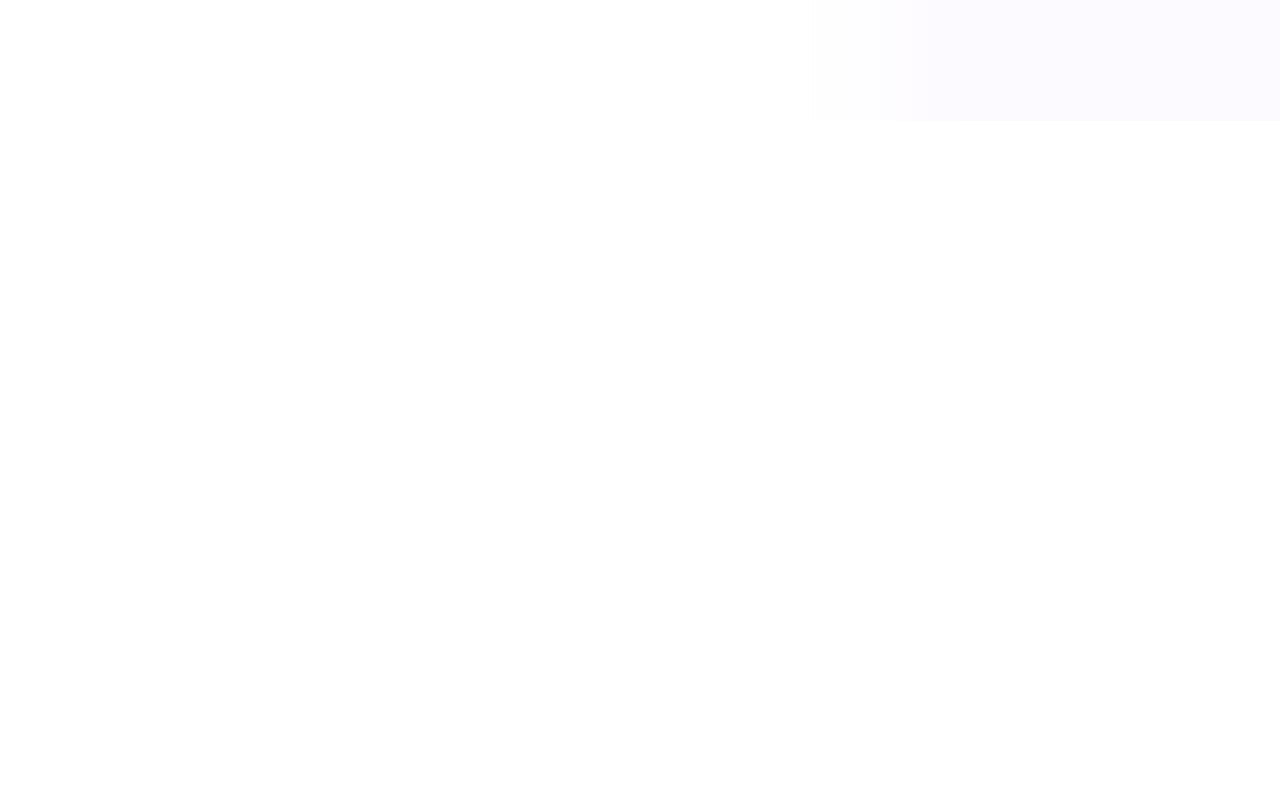
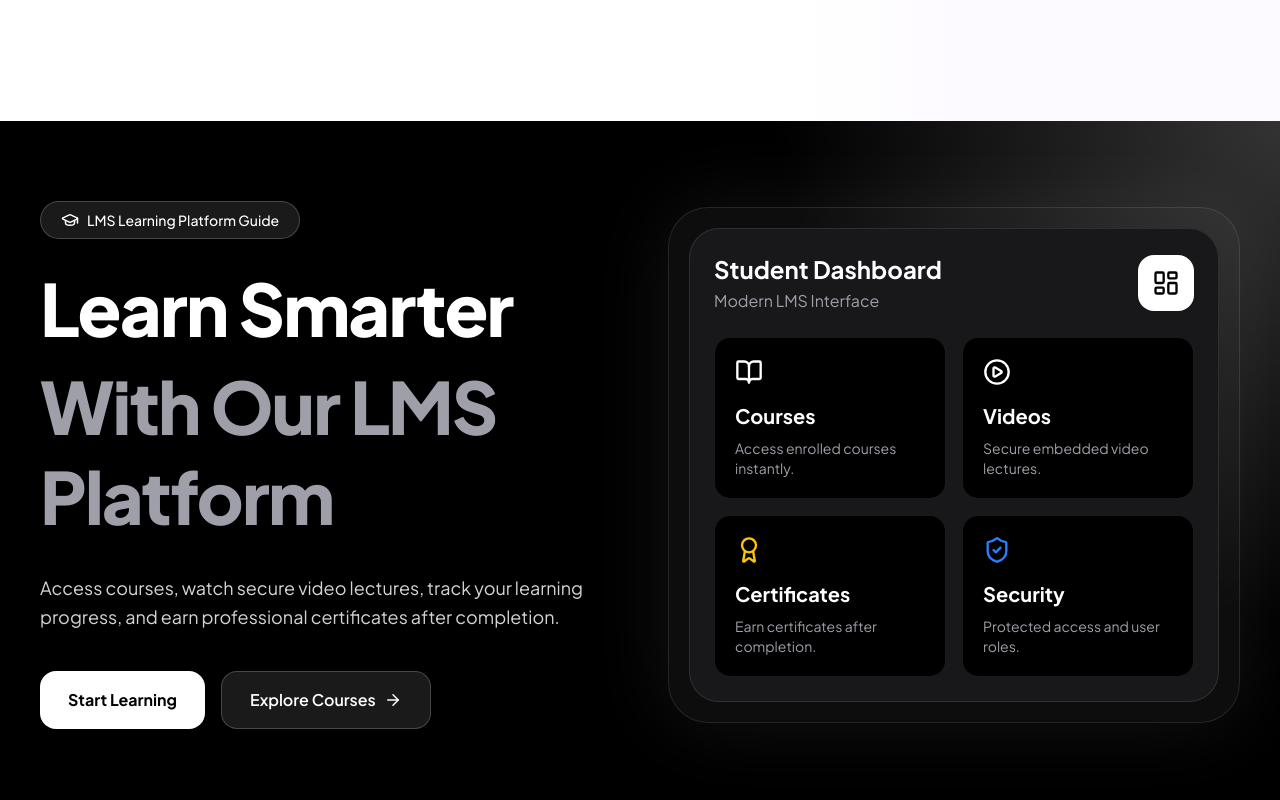
Before and after one commit to muhammadfaizan45890/NewLMS-Frontend, a React (Vite) app: page / in a window 1280 px wide. Shown: the part 1620-2420 px from the top of the page. Before the commit the page ends 1741 px from the top, so only its background shows below. Built offline with nearby package versions, Linux system fonts and the light colour scheme; no server answers.

Commit message:
Update Home.jsx

```diff
--- a/src/pages/Home.jsx
+++ b/src/pages/Home.jsx
@@ -1,10 +1,13 @@
 import Hero from '@/components/Hero'
 import React from 'react'
+import Middle from './Middle'
+
 
 const Home = () => {
   return (
     <div>
       <Hero/>
+      <Middle/>
     </div>
   )
 }
```
